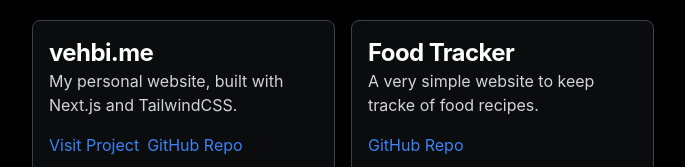
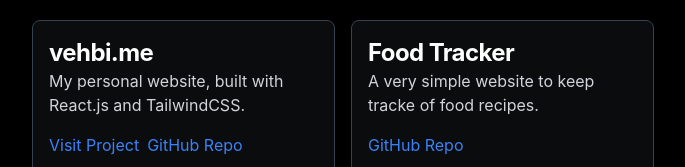
Before and after one commit to vehbiu/website, a React (Create React App) app: page / in a window 1280 px wide. Shown: the part 1009-1176 px from the top of the page, without its empty margins (297-982 px from the left). Built offline with nearby package versions, Linux system fonts and the light colour scheme.

Commit message:
(Rough Release) Fix typo

```diff
--- a/src/App.js
+++ b/src/App.js
@@ -167,7 +167,7 @@
           <Projects projects={[
             {
               title: "vehbi.me",
-              description: "My personal website, built with Next.js and TailwindCSS.",
+              description: "My personal website, built with React.js and TailwindCSS.",
               url: "https://vehbi.me",
               gh: "https://github.com/vehbiu/website"
             }, {
```
